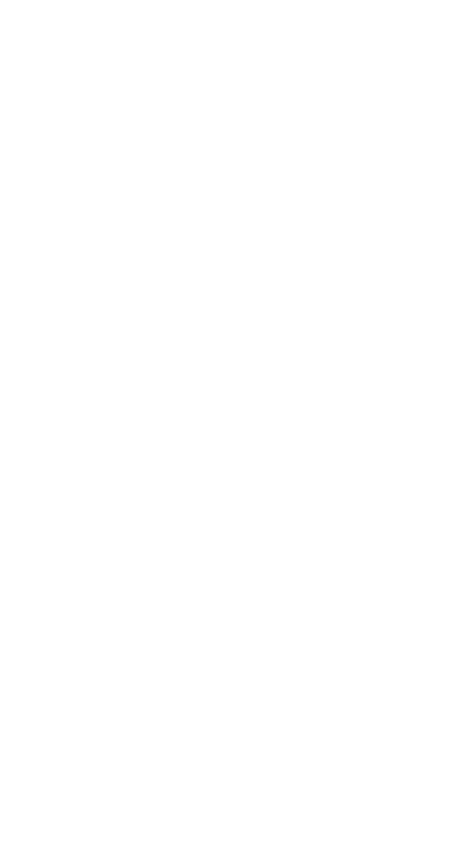
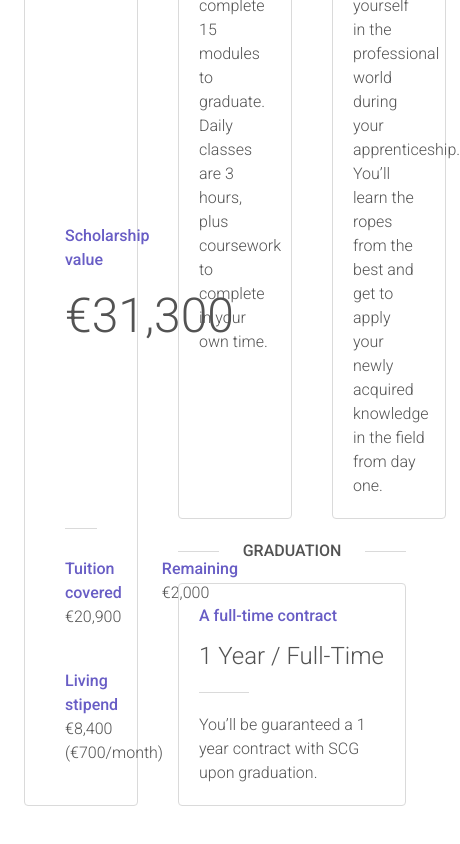
Before and after one commit to totisama/harbourspace-challenge, a Next.js app: page / in a window 390 px wide. Shown: the part 2902-3746 px from the top of the page, 460 px wide, since content can reach past the window. Before the commit the page ends 2686 px from the top, so only its background shows below. Built offline with nearby package versions, Linux system fonts and the light colour scheme.

Commit message:
Add bottom part to AboutSection component + WIP: add responsive

```diff
--- a/src/app/components/AboutSection.jsx
+++ b/src/app/components/AboutSection.jsx
@@ -1,9 +1,11 @@
 import Image from 'next/image'
 import Section from './Section'
+import InformationBox from './InformationBox'
+import PairedInformation from './PairedInformation'
 
 export default function AboutSection () {
   return (
-    <Section>
+    <Section flexRow={false}>
       <div className="w-11/12 flex flex-col items-center gap-10 lg:gap-32 lg:flex-row">
         <div className='flex'>
           <div className="flex justify-center items-center h-[438px] w-[438px] bg-[url('/svgs/circularPattern.svg')] bg-no-repeat">
@@ -19,8 +21,59 @@
         </div>
         <div className='flex flex-col gap-y-10'>
           <h2 className='font-medium text-5xl text-[#685DC5]'>About the apprenticeship</h2>
-          <p className='font-light text-[22px] text-[#535353]'>Our scholarships are designed to give talented and driven young people from any background access to top-class education, experience and network. We offer a fully-funded master’s degree alongside an apprenticeship and a guaranteed job upon graduation.  </p>
+          <p className='font-light text-[22px] text-[#535353]'>Our scholarships are designed to give talented and driven young people from any background access to top-class education, experience and network. We offer a fully-funded master’s degree alongside an apprenticeship and a guaranteed job upon graduation.</p>
         </div>
+      </div>
+      <div className='w-full flex mt-20 gap-10'>
+
+        {/* left */}
+        <div className='w-1/3 border flex flex-col border-[#DADADA] justify-end rounded pt-5 pb-10 px-10 gap-y-7'>
+          <div className='flex flex-col mb-40 gap-y-5'>
+            <strong className='text-base font-medium text-[#685DC5]'>Scholarship value</strong>
+            <strong className='text-5xl font-light text-[#535353]'>€31,300</strong>
+          </div>
+          <hr className="w-full h-[1px] mx-auto border-0 bg-[#DADADA]" />
+          <div className='flex flex-col gap-10'>
+            <div className='flex gap-10'>
+              <PairedInformation title='Tuition covered' text='€20,900' />
+              <PairedInformation title='Remaining' text='€2,000' />
+            </div>
+            <PairedInformation title='Living stipend' text='€8,400 (€700/month)' />
+          </div>
+        </div>
+
+        {/* right */}
+        <div className='flex flex-col w-2/3 gap-y-5'>
+          {/* top */}
+          <div className='w-full flex gap-10'>
+            <InformationBox
+              title='Study commitment'
+              info='3 hours / day'
+              text='You will complete 15 modules to graduate. Daily classes are 3 hours, plus coursework to complete in your own time.'
+              width='w-1/2'
+            />
+            <InformationBox
+              title='Work commitment'
+              info='4 hours / day'
+              text='Immerse yourself in the professional world during your apprenticeship. You’ll learn the ropes from the best and get to apply your newly acquired knowledge in the field from day one.'
+              width='w-1/2'
+            />
+          </div>
+          {/* center line */}
+          <div className='flex items-center'>
+            <hr className="w-full h-[1px] mx-auto border-0 bg-[#DADADA]" />
+            <strong className='font-medium text-base text-[#535353] px-6'>GRADUATION</strong>
+            <hr className="w-full h-[1px] mx-auto border-0 bg-[#DADADA]" />
+          </div>
+          {/* bottom */}
+          <InformationBox
+            title='A full-time contract'
+            info='1 Year / Full-Time'
+            text='You’ll be guaranteed a 1 year contract with SCG upon graduation.'
+            width='w-full'
+          />
+        </div>
+        {/* right */}
       </div>
     </Section>
   )
```
